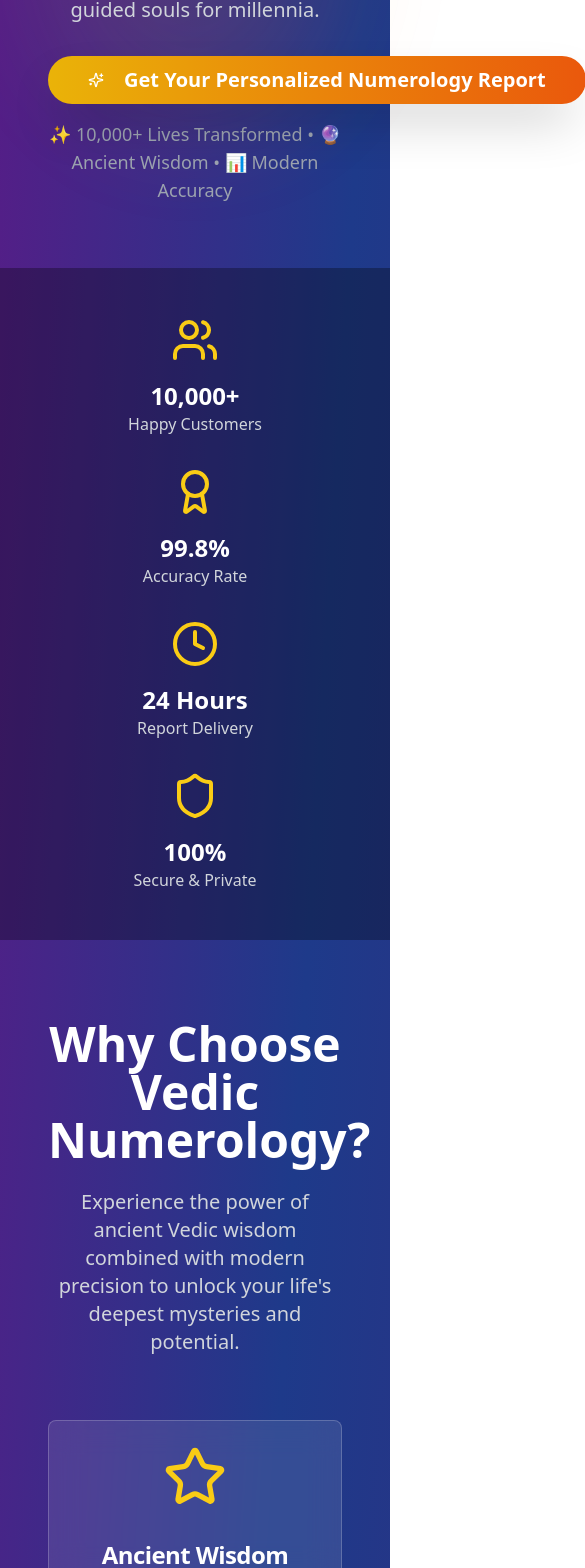
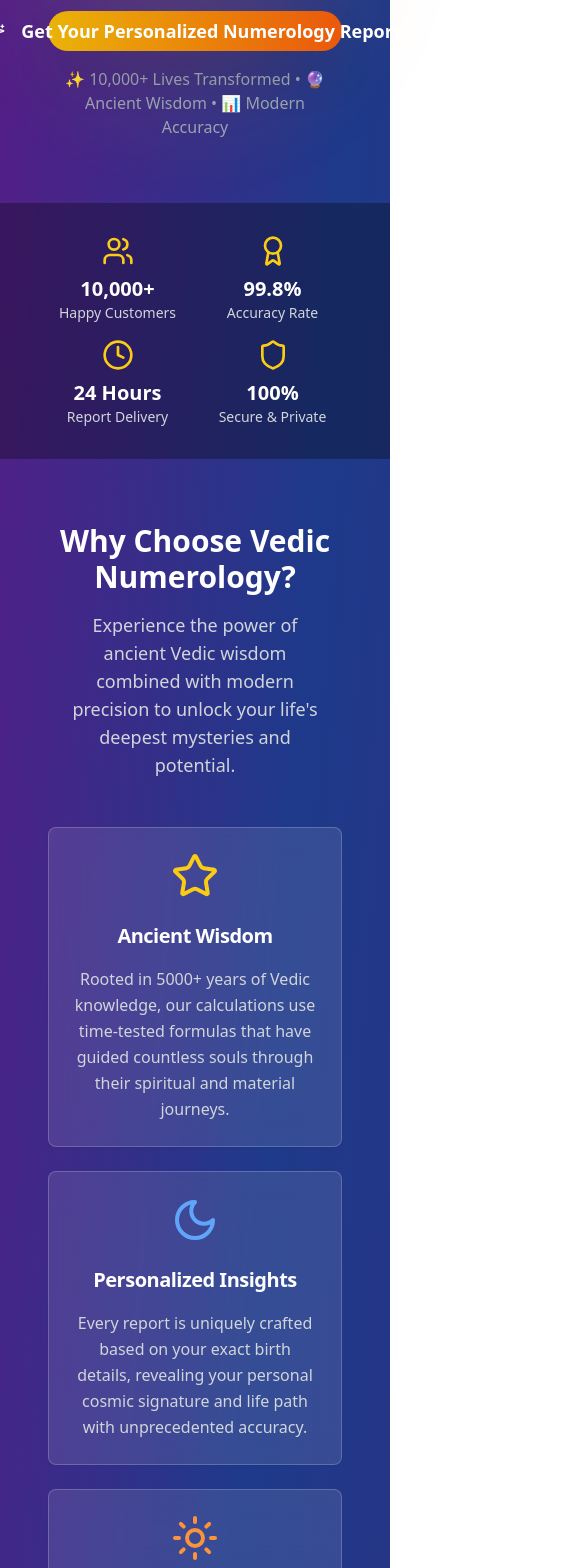
Before and after one commit to Abhizz111/vedic-insight-portal, a React (Vite) app: page / in a window 390 px wide. Shown: the part 420-1988 px from the top of the page, 585 px wide, since content can reach past the window. Built offline with nearby package versions, Linux system fonts and the light colour scheme.

Commit message:
Fix: Improve landing page and dashboard
- Improved landing page design and responsiveness.
- Fixed admin dashboard to display user data after successful payment.
- Added report download button in the dashboard.
- Enhanced dashboard with informative cards.
- Fixed build error in AdminDashboard.tsx.

```diff
--- a/src/pages/Index.tsx
+++ b/src/pages/Index.tsx
@@ -26,71 +26,71 @@ const Index = () => {
               <div className="w-96 h-96 rounded-full bg-gradient-to-r from-yellow-400 to-orange-500 blur-3xl animate-pulse"></div>
             </div>
             <div className="relative z-10">
-              <h1 className="text-5xl md:text-7xl font-bold text-white mb-6 animate-fade-in">
+              <h1 className="text-4xl md:text-5xl lg:text-7xl font-bold text-white mb-6 animate-fade-in leading-tight">
                 Discover Your
-                <span className="bg-gradient-to-r from-yellow-400 to-orange-500 bg-clip-text text-transparent"> Cosmic Destiny</span>
+                <span className="bg-gradient-to-r from-yellow-400 to-orange-500 bg-clip-text text-transparent block md:inline"> Cosmic Destiny</span>
               </h1>
-              <p className="text-xl md:text-2xl text-gray-300 mb-8 max-w-4xl mx-auto animate-fade-in">
+              <p className="text-lg md:text-xl lg:text-2xl text-gray-300 mb-8 max-w-4xl mx-auto animate-fade-in leading-relaxed px-4">
                 Unlock the profound secrets of Vedic numerology and discover the cosmic blueprint that shapes your life's journey. Get personalized insights based on ancient wisdom that has guided souls for millennia.
               </p>
               <Button
                 onClick={() => setShowForm(true)}
-                className="bg-gradient-to-r from-yellow-500 to-orange-600 hover:from-yellow-600 hover:to-orange-700 text-white font-bold py-6 px-10 rounded-full text-xl shadow-2xl transform hover:scale-105 transition-all duration-300 animate-fade-in"
+                className="bg-gradient-to-r from-yellow-500 to-orange-600 hover:from-yellow-600 hover:to-orange-700 text-white font-bold py-4 px-6 md:py-6 md:px-10 rounded-full text-lg md:text-xl shadow-2xl transform hover:scale-105 transition-all duration-300 animate-fade-in w-full md:w-auto"
               >
-                <Sparkles className="mr-3 h-6 w-6" />
+                <Sparkles className="mr-2 md:mr-3 h-5 w-5 md:h-6 md:w-6" />
                 Get Your Personalized Numerology Report
               </Button>
-              <p className="text-gray-400 mt-4 text-lg">✨ 10,000+ Lives Transformed • 🔮 Ancient Wisdom • 📊 Modern Accuracy</p>
+              <p className="text-gray-400 mt-4 text-base md:text-lg px-4">✨ 10,000+ Lives Transformed • 🔮 Ancient Wisdom • 📊 Modern Accuracy</p>
             </div>
           </div>
         </div>
       </section>
 
       {/* Trust Indicators */}
-      <section className="py-12 px-4 bg-black/30">
+      <section className="py-8 md:py-12 px-4 bg-black/30">
         <div className="container mx-auto">
-          <div className="grid md:grid-cols-4 gap-8 text-center">
+          <div className="grid grid-cols-2 md:grid-cols-4 gap-4 md:gap-8 text-center">
             <div className="flex flex-col items-center">
-              <Users className="h-12 w-12 text-yellow-400 mb-4" />
-              <h3 className="text-2xl font-bold text-white">10,000+</h3>
-              <p className="text-gray-300">Happy Customers</p>
+              <Users className="h-8 w-8 md:h-12 md:w-12 text-yellow-400 mb-2 md:mb-4" />
+              <h3 className="text-xl md:text-2xl font-bold text-white">10,000+</h3>
+              <p className="text-gray-300 text-sm md:text-base">Happy Customers</p>
             </div>
             <div className="flex flex-col items-center">
-              <Award className="h-12 w-12 text-yellow-400 mb-4" />
-              <h3 className="text-2xl font-bold text-white">99.8%</h3>
-              <p className="text-gray-300">Accuracy Rate</p>
+              <Award className="h-8 w-8 md:h-12 md:w-12 text-yellow-400 mb-2 md:mb-4" />
+              <h3 className="text-xl md:text-2xl font-bold text-white">99.8%</h3>
+              <p className="text-gray-300 text-sm md:text-base">Accuracy Rate</p>
             </div>
             <div className="flex flex-col items-center">
-              <Clock className="h-12 w-12 text-yellow-400 mb-4" />
-              <h3 className="text-2xl font-bold text-white">24 Hours</h3>
-              <p className="text-gray-300">Report Delivery</p>
+              <Clock className="h-8 w-8 md:h-12 md:w-12 text-yellow-400 mb-2 md:mb-4" />
+              <h3 className="text-xl md:text-2xl font-bold text-white">24 Hours</h3>
+              <p className="text-gray-300 text-sm md:text-base">Report Delivery</p>
             </div>
             <div className="flex flex-col items-center">
-              <Shield className="h-12 w-12 text-yellow-400 mb-4" />
-              <h3 className="text-2xl font-bold text-white">100%</h3>
-              <p className="text-gray-300">Secure & Private</p>
+              <Shield className="h-8 w-8 md:h-12 md:w-12 text-yellow-400 mb-2 md:mb-4" />
+              <h3 className="text-xl md:text-2xl font-bold text-white">100%</h3>
+              <p className="text-gray-300 text-sm md:text-base">Secure & Private</p>
             </div>
           </div>
         </div>
       </section>
 
       {/* Features Section */}
-      <section className="py-20 px-4">
+      <section className="py-16 md:py-20 px-4">
         <div className="container mx-auto">
-          <h2 className="text-5xl font-bold text-center text-white mb-6">
+          <h2 className="text-3xl md:text-4xl lg:text-5xl font-bold text-center text-white mb-4 md:mb-6">
             Why Choose Vedic Numerology?
           </h2>
-          <p className="text-xl text-gray-300 text-center mb-16 max-w-3xl mx-auto">
+          <p className="text-lg md:text-xl text-gray-300 text-center mb-12 md:mb-16 max-w-3xl mx-auto px-4">
             Experience the power of ancient Vedic wisdom combined with modern precision to unlock your life's deepest mysteries and potential.
           </p>
-          <div className="grid md:grid-cols-3 gap-10">
+          <div className="grid md:grid-cols-3 gap-6 md:gap-10">
             <Card className="bg-white/10 backdrop-blur-lg border-white/20 hover:bg-white/20 transition-all duration-300 hover:scale-105 hover:shadow-2xl">
               <CardHeader className="text-center pb-4">
-                <Star className="h-16 w-16 text-yellow-400 mx-auto mb-6" />
-                <CardTitle className="text-white text-2xl mb-4">Ancient Wisdom</CardTitle>
+                <Star className="h-12 w-12 md:h-16 md:w-16 text-yellow-400 mx-auto mb-4 md:mb-6" />
+                <CardTitle className="text-white text-xl md:text-2xl mb-4">Ancient Wisdom</CardTitle>
               </CardHeader>
               <CardContent>
-                <CardDescription className="text-gray-300 text-center text-lg leading-relaxed">
+                <CardDescription className="text-gray-300 text-center text-base md:text-lg leading-relaxed">
                   Rooted in 5000+ years of Vedic knowledge, our calculations use time-tested formulas that have guided countless souls through their spiritual and material journeys.
                 </CardDescription>
               </CardContent>
@@ -98,11 +98,11 @@ const Index = () => {
 
             <Card className="bg-white/10 backdrop-blur-lg border-white/20 hover:bg-white/20 transition-all duration-300 hover:scale-105 hover:shadow-2xl">
               <CardHeader className="text-center pb-4">
-                <Moon className="h-16 w-16 text-blue-400 mx-auto mb-6" />
-                <CardTitle className="text-white text-2xl mb-4">Personalized Insights</CardTitle>
+                <Moon className="h-12 w-12 md:h-16 md:w-16 text-blue-400 mx-auto mb-4 md:mb-6" />
+                <CardTitle className="text-white text-xl md:text-2xl mb-4">Personalized Insights</CardTitle>
               </CardHeader>
               <CardContent>
-                <CardDescription className="text-gray-300 text-center text-lg leading-relaxed">
+                <CardDescription className="text-gray-300 text-center text-base md:text-lg leading-relaxed">
                   Every report is uniquely crafted based on your exact birth details, revealing your personal cosmic signature and life path with unprecedented accuracy.
                 </CardDescription>
               </CardContent>
@@ -110,11 +110,11 @@ const Index = () => {
 
             <Card className="bg-white/10 backdrop-blur-lg border-white/20 hover:bg-white/20 transition-all duration-300 hover:scale-105 hover:shadow-2xl">
               <CardHeader className="text-center pb-4">
-                <Sun className="h-16 w-16 text-orange-400 mx-auto mb-6" />
-                <CardTitle className="text-white text-2xl mb-4">Life Transformation</CardTitle>
+                <Sun className="h-12 w-12 md:h-16 md:w-16 text-orange-400 mx-auto mb-4 md:mb-6" />
+                <CardTitle className="text-white text-xl md:text-2xl mb-4">Life Transformation</CardTitle>
               </CardHeader>
               <CardContent>
-                <CardDescription className="text-gray-300 text-center text-lg leading-relaxed">
+                <CardDescription className="text-gray-300 text-center text-base md:text-lg leading-relaxed">
                   Discover your destiny number, career path, relationship compatibility, and the most auspicious times for major life decisions and transformations.
                 </CardDescription>
               </CardContent>
@@ -124,67 +124,67 @@ const Index = () => {
       </section>
 
       {/* What You'll Discover */}
-      <section className="py-20 px-4 bg-gradient-to-r from-purple-800/50 to-blue-800/50">
+      <section className="py-16 md:py-20 px-4 bg-gradient-to-r from-purple-800/50 to-blue-800/50">
         <div className="container mx-auto">
-          <h2 className="text-4xl font-bold text-center text-white mb-16">
+          <h2 className="text-3xl md:text-4xl font-bold text-center text-white mb-12 md:mb-16">
             What Your Report Reveals
           </h2>
-          <div className="grid md:grid-cols-2 gap-12 max-w-5xl mx-auto">
+          <div className="grid md:grid-cols-2 gap-8 md:gap-12 max-w-5xl mx-auto">
             <div className="space-y-6">
               <div className="flex items-start space-x-4">
-                <div className="bg-yellow-500 rounded-full p-2 mt-1">
+                <div className="bg-yellow-500 rounded-full p-2 mt-1 flex-shrink-0">
                   <Star className="h-4 w-4 text-white" />
                 </div>
                 <div>
-                  <h3 className="text-xl font-semibold text-white mb-2">Life Path Number</h3>
-                  <p className="text-gray-300">Your core purpose and the journey you're meant to take in this lifetime.</p>
+                  <h3 className="text-lg md:text-xl font-semibold text-white mb-2">Life Path Number</h3>
+                  <p className="text-gray-300 text-sm md:text-base">Your core purpose and the journey you're meant to take in this lifetime.</p>
                 </div>
               </div>
               <div className="flex items-start space-x-4">
-                <div className="bg-blue-500 rounded-full p-2 mt-1">
+                <div className="bg-blue-500 rounded-full p-2 mt-1 flex-shrink-0">
                   <Moon className="h-4 w-4 text-white" />
                 </div>
                 <div>
-                  <h3 className="text-xl font-semibold text-white mb-2">Destiny Number</h3>
-                  <p className="text-gray-300">Your ultimate life goal and what you're destined to achieve.</p>
+                  <h3 className="text-lg md:text-xl font-semibold text-white mb-2">Destiny Number</h3>
+                  <p className="text-gray-300 text-sm md:text-base">Your ultimate life goal and what you're destined to achieve.</p>
                 </div>
               </div>
               <div className="flex items-start space-x-4">
-                <div className="bg-orange-500 rounded-full p-2 mt-1">
+                <div className="bg-orange-500 rounded-full p-2 mt-1 flex-shrink-0">
                   <Sun className="h-4 w-4 text-white" />
                 </div>
                 <div>
-                  <h3 className="text-xl font-semibold text-white mb-2">Soul Urge Number</h3>
-                  <p className="text-gray-300">Your deepest desires and what truly motivates your soul.</p>
+                  <h3 className="text-lg md:text-xl font-semibold text-white mb-2">Soul Urge Number</h3>
+                  <p className="text-gray-300 text-sm md:text-base">Your deepest desires and what truly motivates your soul.</p>
                 </div>
               </div>
             </div>
             <div className="space-y-6">
               <div className="flex items-start space-x-4">
-                <div className="bg-purple-500 rounded-full p-2 mt-1">
+                <div className="bg-purple-500 rounded-full p-2 mt-1 flex-shrink-0">
                   <Sparkles className="h-4 w-4 text-white" />
                 </div>
                 <div>
-                  <h3 className="text-xl font-semibold text-white mb-2">Personality Number</h3>
-                  <p className="text-gray-300">How others perceive you and your outer personality traits.</p>
+                  <h3 className="text-lg md:text-xl font-semibold text-white mb-2">Personality Number</h3>
+                  <p className="text-gray-300 text-sm md:text-base">How others perceive you and your outer personality traits.</p>
                 </div>
               </div>
               <div className="flex items-start space-x-4">
-                <div className="bg-green-500 rounded-full p-2 mt-1">
+                <div className="bg-green-500 rounded-full p-2 mt-1 flex-shrink-0">
                   <Users className="h-4 w-4 text-white" />
                 </div>
                 <div>
-                  <h3 className="text-xl font-semibold text-white mb-2">Relationship Compatibility</h3>
-                  <p className="text-gray-300">Your ideal partners and how to nurture lasting relationships.</p>
+                  <h3 className="text-lg md:text-xl font-semibold text-white mb-2">Relationship Compatibility</h3>
+                  <p className="text-gray-300 text-sm md:text-base">Your ideal partners and how to nurture lasting relationships.</p>
                 </div>
               </div>
               <div className="flex items-start space-x-4">
-                <div className="bg-red-500 rounded-full p-2 mt-1">
+                <div className="bg-red-500 rounded-full p-2 mt-1 flex-shrink-0">
                   <Clock className="h-4 w-4 text-white" />
                 </div>
                 <div>
-                  <h3 className="text-xl font-semibold text-white mb-2">Auspicious Timings</h3>
-                  <p className="text-gray-300">Best times for important decisions, career moves, and life changes.</p>
+                  <h3 className="text-lg md:text-xl font-semibold text-white mb-2">Auspicious Timings</h3>
+                  <p className="text-gray-300 text-sm md:text-base">Best times for important decisions, career moves, and life changes.</p>
                 </div>
               </div>
             </div>
@@ -193,49 +193,49 @@ const Index = () => {
       </section>
 
       {/* Testimonials */}
-      <section className="py-20 px-4">
+      <section className="py-16 md:py-20 px-4">
         <div className="container mx-auto">
-          <h2 className="text-4xl font-bold text-center text-white mb-16">
+          <h2 className="text-3xl md:text-4xl font-bold text-center text-white mb-12 md:mb-16">
             What Our Customers Say
           </h2>
-          <div className="grid md:grid-cols-3 gap-8">
+          <div className="grid md:grid-cols-3 gap-6 md:gap-8">
             <Card className="bg-white/10 backdrop-blur-lg border-white/20">
               <CardContent className="pt-6">
                 <div className="flex items-center mb-4">
                   {[...Array(5)].map((_, i) => (
-                    <Star key={i} className="h-5 w-5 text-yellow-400 fill-current" />
+                    <Star key={i} className="h-4 w-4 md:h-5 md:w-5 text-yellow-400 fill-current" />
                   ))}
                 </div>
-                <p className="text-gray-300 mb-4 italic">
+                <p className="text-gray-300 mb-4 italic text-sm md:text-base">
                   "The accuracy of my numerology report was mind-blowing! It revealed aspects of my personality I never knew existed and guided me towards my true calling."
                 </p>
-                <p className="text-white font-semibold">- Sarah M., Entrepreneur</p>
+                <p className="text-white font-semibold text-sm md:text-base">- Sarah M., Entrepreneur</p>
               </CardContent>
             </Card>
             <Card className="bg-white/10 backdrop-blur-lg border-white/20">
               <CardContent className="pt-6">
                 <div className="flex items-center mb-4">
                   {[...Array(5)].map((_, i) => (
-                    <Star key={i} className="h-5 w-5 text-yellow-400 fill-current" />
+                    <Star key={i} className="h-4 w-4 md:h-5 md:w-5 text-yellow-400 fill-current" />
                   ))}
                 </div>
-                <p className="text-gray-300 mb-4 italic">
+                <p className="text-gray-300 mb-4 italic text-sm md:text-base">
                   "I was skeptical at first, but the insights from my report helped me make better career decisions and understand my relationships deeply."
                 </p>
-                <p className="text-white font-semibold">- Raj P., Software Engineer</p>
+                <p className="text-white font-semibold text-sm md:text-base">- Raj P., Software Engineer</p>
               </CardContent>
             </Card>
             <Card className="bg-white/10 backdrop-blur-lg border-white/20">
               <CardContent className="pt-6">
                 <div className="flex items-center mb-4">
                   {[...Array(5)].map((_, i) => (
-                    <Star key={i} className="h-5 w-5 text-yellow-400 fill-current" />
+                    <Star key={i} className="h-4 w-4 md:h-5 md:w-5 text-yellow-400 fill-current" />
                   ))}
                 </div>
-                <p className="text-gray-300 mb-4 italic">
+                <p className="text-gray-300 mb-4 italic text-sm md:text-base">
                   "The timing predictions in my report were incredibly accurate. I followed the advice and landed my dream job during the recommended period!"
                 </p>
-                <p className="text-white font-semibold">- Priya K., Marketing Manager</p>
+                <p className="text-white font-semibold text-sm md:text-base">- Priya K., Marketing Manager</p>
               </CardContent>
             </Card>
           </div>
@@ -243,22 +243,22 @@ const Index = () => {
       </section>
 
       {/* CTA Section */}
-      <section className="py-20 px-4 bg-gradient-to-r from-purple-800/50 to-blue-800/50">
+      <section className="py-16 md:py-20 px-4 bg-gradient-to-r from-purple-800/50 to-blue-800/50">
         <div className="container mx-auto text-center">
-          <h3 className="text-4xl font-bold text-white mb-6">
+          <h3 className="text-3xl md:text-4xl font-bold text-white mb-6">
             Ready to Unlock Your Cosmic Blueprint?
           </h3>
-          <p className="text-xl text-gray-300 mb-10 max-w-3xl mx-auto">
+          <p className="text-lg md:text-xl text-gray-300 mb-8 md:mb-10 max-w-3xl mx-auto px-4">
             Join thousands of satisfied customers who have discovered their true potential through our authentic Vedic numerology reports. Your destiny awaits your discovery.
           </p>
           <Button
             onClick={() => setShowForm(true)}
-            className="bg-gradient-to-r from-yellow-500 to-orange-600 hover:from-yellow-600 hover:to-orange-700 text-white font-bold py-6 px-12 rounded-full text-xl shadow-2xl transform hover:scale-105 transition-all duration-300"
+            className="bg-gradient-to-r from-yellow-500 to-orange-600 hover:from-yellow-600 hover:to-orange-700 text-white font-bold py-4 px-8 md:py-6 md:px-12 rounded-full text-lg md:text-xl shadow-2xl transform hover:scale-105 transition-all duration-300 w-full md:w-auto"
           >
-            <Sparkles className="mr-3 h-6 w-6" />
+            <Sparkles className="mr-2 md:mr-3 h-5 w-5 md:h-6 md:w-6" />
             Start Your Cosmic Journey Now
           </Button>
-          <p className="text-gray-400 mt-6 text-lg">💫 Instant Access • 🔒 100% Secure • 💰 Money-Back Guarantee</p>
+          <p className="text-gray-400 mt-6 text-base md:text-lg px-4">💫 Instant Access • 🔒 100% Secure • 💰 Money-Back Guarantee</p>
         </div>
       </section>
 
```
